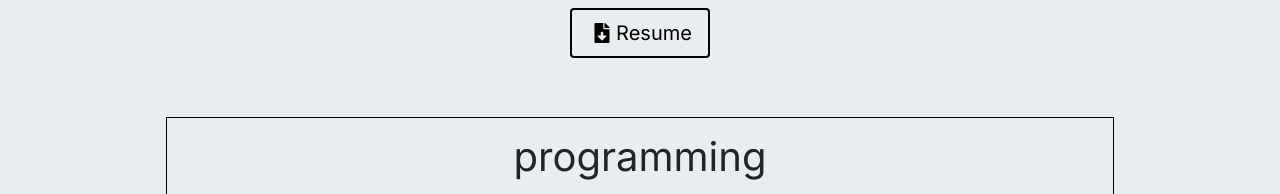
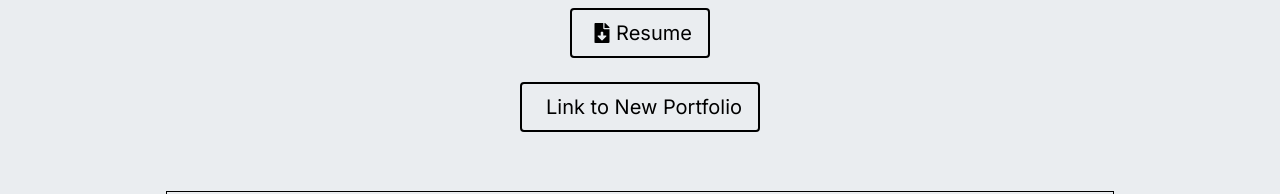
Before and after one commit to saicharan0312/portfolio, a React (Create React App) app: page / in a window 1280 px wide. Shown: the part 504-698 px from the top of the page. Built offline with nearby package versions, Linux system fonts and the light colour scheme.

Commit message:
added portfolio link and removed footer from AppJs

```diff
--- a/src/App.js
+++ b/src/App.js
@@ -1,5 +1,5 @@
 import React, { useState, Suspense, lazy } from "react";
-import { Footer, NavigationBar } from "./components";
+import { NavigationBar } from "./components";
 import Loader from "./components/Loader/Loader";
 import "./index.css";
 
--- a/src/pages/Home/Home.js
+++ b/src/pages/Home/Home.js
@@ -84,6 +84,15 @@ const Home = () => {
           </ProfileButton>
         </Col>
       </Row>
+      <Row>
+        <Col>
+          <ProfileButton
+            href="https://saicharan0312.github.io/portfolio2/#home"
+          >
+            Link to New Portfolio
+          </ProfileButton>
+        </Col>
+      </Row>
       <hr
         style={{
         background: "#6F38C5",
@@ -102,3 +111,4 @@ const Home = () => {
 export default Home;
 
 // always search before uploading to github saicharan
+// https://saicharan0312.github.io/portfolio2/#home
```
